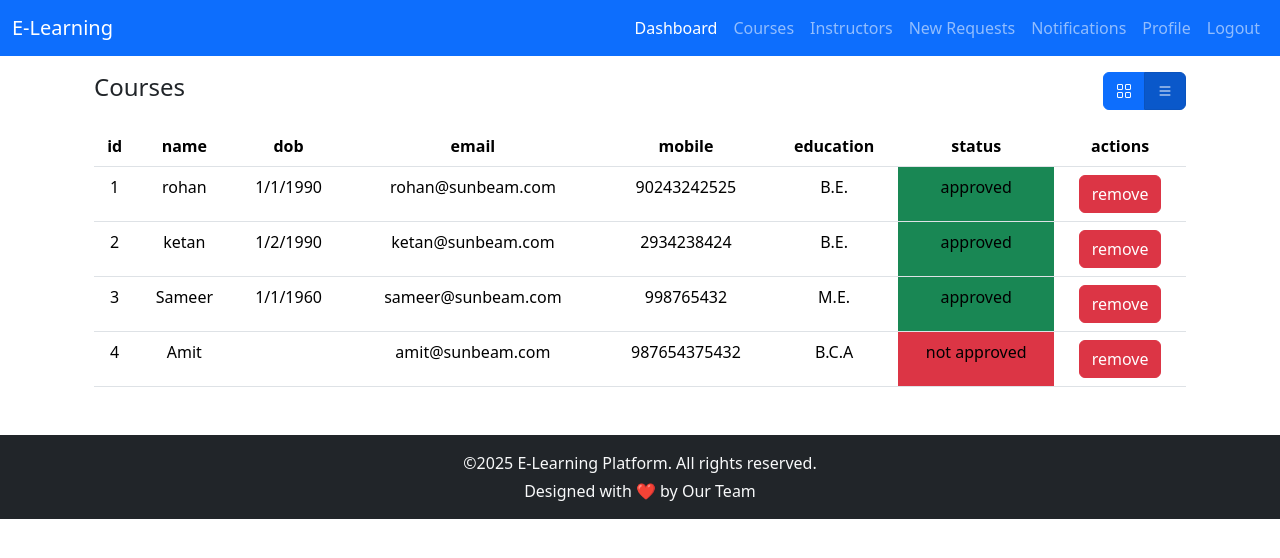
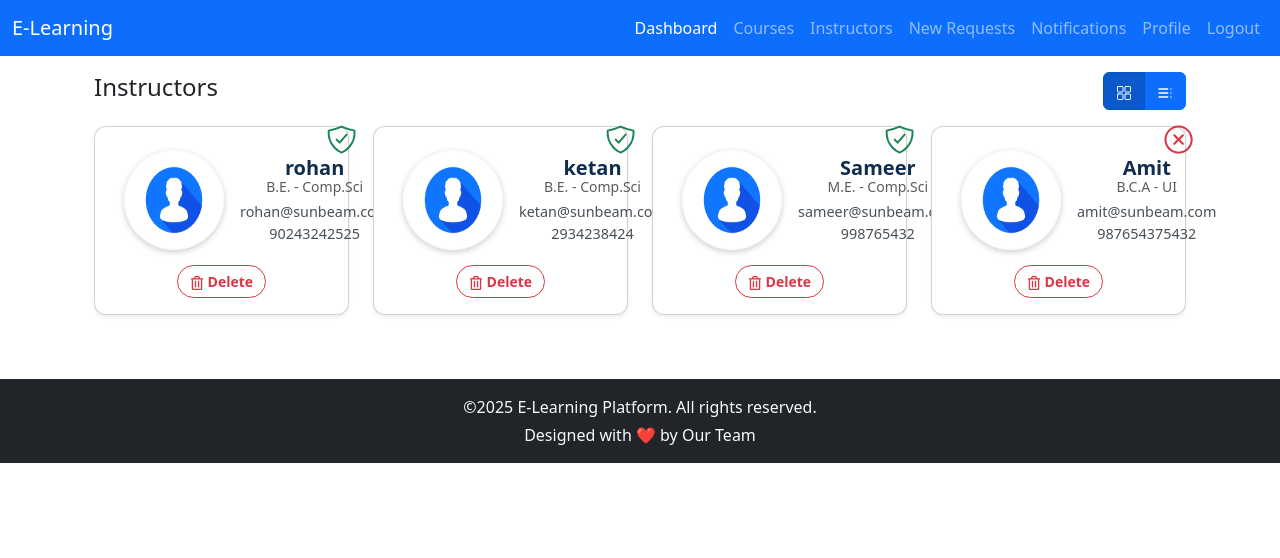
Before and after one commit to E-LEARNING-WEB-APPLICATION/E-Learning, a React (Vite) app in the folder client/: page /admin/instructors in a window 1280 px wide. Shown: the top 558 px of the page. Built offline with nearby package versions, Linux system fonts and the light colour scheme.

Commit message:
replaced bootstrap icons with react-icons

```diff
--- a/client/package.json
+++ b/client/package.json
@@ -13,7 +13,6 @@
     "@reduxjs/toolkit": "^2.9.1",
     "axios": "^1.12.2",
     "bootstrap": "^5.3.8",
-    "bootstrap-icons": "^1.13.1",
     "react": "^19.1.1",
     "react-dom": "^19.1.1",
     "react-icons": "^5.5.0",
--- a/client/src/components/admin/instructors/InstructorCard.jsx
+++ b/client/src/components/admin/instructors/InstructorCard.jsx
@@ -2,6 +2,9 @@ import React from "react";
 import "bootstrap/dist/css/bootstrap.min.css";
 import "./InstructorCard.css";
 import { useNavigate } from "react-router-dom";
+import { IoShieldCheckmarkOutline } from "react-icons/io5";
+import { RxCrossCircled } from "react-icons/rx";
+import { FaRegTrashAlt } from "react-icons/fa";
 
 const InstructorCard = ({ user, onDelete }) => {
     const navigate = useNavigate()
@@ -9,14 +12,11 @@ const InstructorCard = ({ user, onDelete }) => {
   const { id, fname, lname, education, email, mobile, profile_pic, isApproved } = user;
 
     const handleProfileClick = (e) => {
-    // Prevent the click event from bubbling up to the parent div (the card)
     e.stopPropagation();
-    // Navigate to the instructor page
     navigate(`/instructor/${user.id}`);
   };
 
   const handleCardClick = () => {
-    // Navigate to the courses page when the card itself is clicked
     navigate(`/courses/${user.id}`);
   };
 
@@ -47,9 +47,9 @@ const InstructorCard = ({ user, onDelete }) => {
           {/* Approved Status using Bootstrap Icons */}
           <div className="approved-icon">
             {isApproved ? (
-              <i className="bi bi-check-circle text-success"></i>
+              <IoShieldCheckmarkOutline className="text-success"/>
             ) : (
-              <i className="bi bi-x-circle text-danger"></i>
+              <RxCrossCircled className="text-danger"/>
             )}
           </div>
         </div>
@@ -59,7 +59,7 @@ const InstructorCard = ({ user, onDelete }) => {
           className="btn btn-outline-danger btn-sm mt-2"
           onClick={() => { onDelete(user.id) }}
         >
-          <i className="bi bi-trash"></i> Delete
+          <FaRegTrashAlt/> Delete
         </button>
       </div>
     </div>
--- a/client/src/main.jsx
+++ b/client/src/main.jsx
@@ -4,7 +4,6 @@ import './index.css'
 import App from './App.jsx'
 import 'bootstrap/dist/css/bootstrap.min.css';
 import 'bootstrap/dist/js/bootstrap.bundle.min.js';
-import 'bootstrap-icons/font/bootstrap-icons.css';
 
 import { Provider } from 'react-redux';
 import { store } from './store/store';
--- a/client/src/pages/admin/CoursesView/AdminCourses.jsx
+++ b/client/src/pages/admin/CoursesView/AdminCourses.jsx
@@ -1,6 +1,8 @@
 import React, { useEffect, useState } from "react";
 import GridView from "../../../components/admin/courses/GridView";
 import TableView from "../../../components/admin/courses/TableView";
+import { LuTableOfContents } from "react-icons/lu";
+import { CiGrid41 } from 'react-icons/ci';
 
 const AdminCourses = () => {
   const [courses, setCourses] = useState([]);
@@ -90,14 +92,14 @@ const AdminCourses = () => {
               className={`btn btn-primary ${view == "grid" ? "active" : ""}`}
               onClick={()=>{handleViewToggle('grid')}}
             >
-              <i className="bi bi-grid"></i>
+              <CiGrid41/>
             </button>
             <button
               type="button"
               className={`btn btn-primary ${view == "table" ? "active" : ""}`}
               onClick={()=>{handleViewToggle('table')}}
             >
-              <i className="bi bi-list"></i>
+              <LuTableOfContents/>
             </button>
           </div>
         </div>
--- a/client/src/pages/admin/InstructorsView/InstructorsList.jsx
+++ b/client/src/pages/admin/InstructorsView/InstructorsList.jsx
@@ -2,10 +2,12 @@ import React, { useEffect, useState } from "react";
 import instructorData from "../../../../DummyData/Instructors.json";
 import InstructorTableView from '../../../components/admin/instructors/InstructorTableView';
 import InstructorGridView from '../../../components/admin/instructors/InstructorGridView';
+import { IoGridOutline } from "react-icons/io5";
+import { LuTableOfContents } from "react-icons/lu";
 
 const InstructorsList = () => {
   const [instructors, setInstructors] = useState([]);
-  const [view, setView] = useState("table");
+  const [view, setView] = useState("grid");
 
   const fetchInstructors = () => {
     setInstructors(instructorData);
@@ -27,7 +29,7 @@ const InstructorsList = () => {
     <div>
       <div className="container text-center">
         <div className="d-flex mb-3 justify-content-between align-items-center">
-          <h4>Courses</h4>
+          <h4>Instructors</h4>
           <div className="btn-group">
             <button
               type="button"
@@ -36,7 +38,7 @@ const InstructorsList = () => {
                 handleViewToggle("grid");
               }}
             >
-              <i className="bi bi-grid"></i>
+              <IoGridOutline />
             </button>
             <button
               type="button"
@@ -45,7 +47,7 @@ const InstructorsList = () => {
                 handleViewToggle("table");
               }}
             >
-              <i className="bi bi-list"></i>
+              <LuTableOfContents />
             </button>
           </div>
         </div>
```
Also changed, not shown: 1 other file (tests, documents, lock files or other folders).
